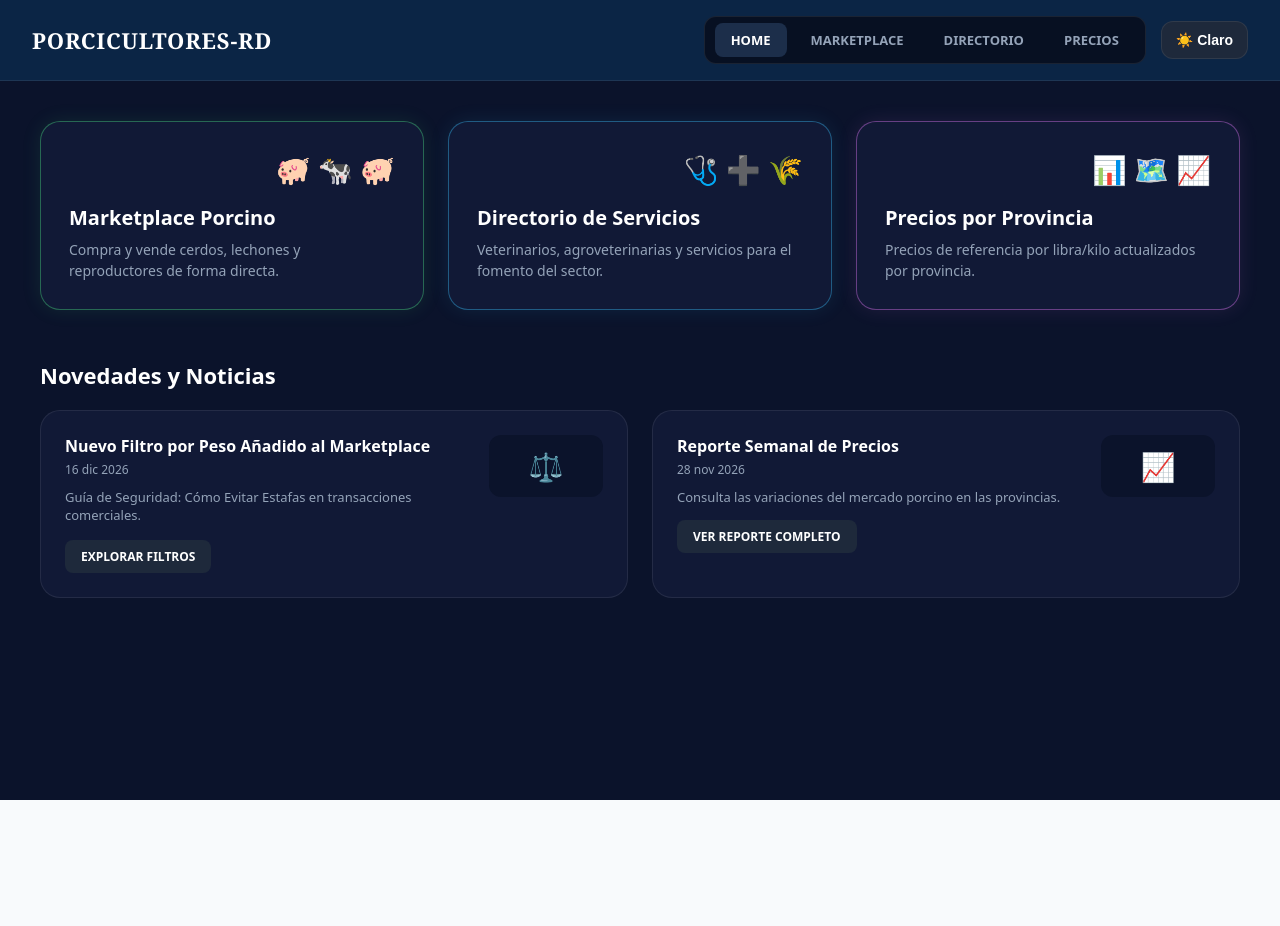
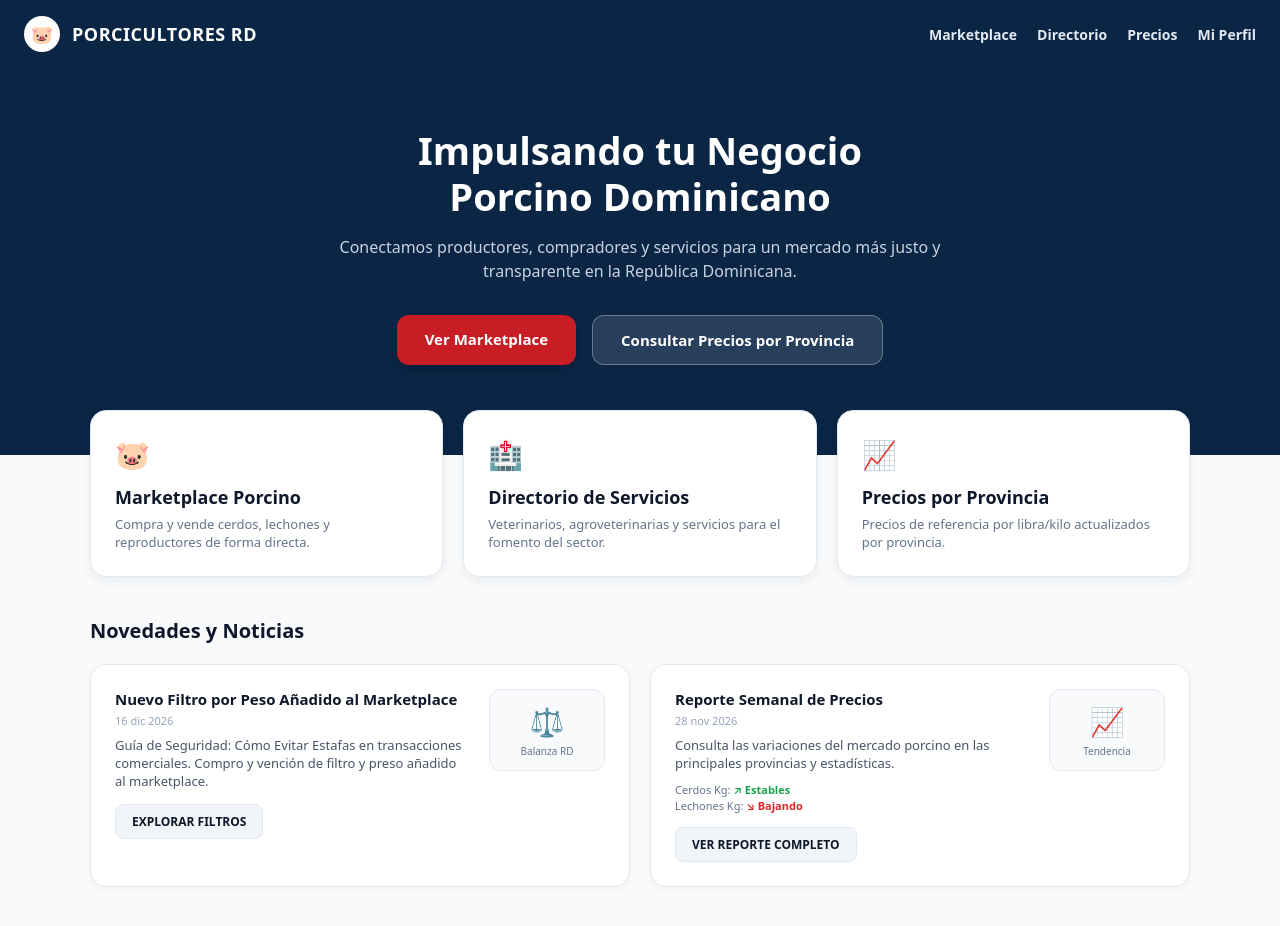
Before and after one commit to anonimusrofri-png/Porcicultores-rd, a Next.js app: page / in a window 1280 px wide. Shown: the top 926 px of the page. Before the commit the page ends 800 px from the top, so only its background shows below. Built offline with nearby package versions, Linux system fonts and the light colour scheme.

Commit message:
Fix: mantener banner principal superior y actualizar la parte inferior de noticias

```diff
--- a/app/page.tsx
+++ b/app/page.tsx
@@ -1,164 +1,142 @@
 'use client'
 
-import { useState, useEffect } from 'react'
 import Link from 'next/link'
 
 export default function Home() {
-  const [esOscuro, setEsOscuro] = useState(true) // Por defecto arranca en oscuro como en tu referencia
+  return (
+    <div style={{ width: '100%', minHeight: '100vh', backgroundColor: '#F8FAFC', fontFamily: "system-ui, -apple-system, BlinkMacSystemFont, 'Segoe UI', Roboto, sans-serif", margin: 0, padding: 0 }}>
 
-  // Sincronizar con la preferencia del usuario guardada previamente
-  useEffect(() => {
-    const temaGuardado = localStorage.getItem('tema_porcicultores')
-    if (temaGuardado) {
-      setEsOscuro(temaGuardado === 'oscuro')
-    }
-  }, [])
+      {/* Navbar Superior Original */}
+      <header style={{ backgroundColor: '#0B2545', color: '#FFFFFF', padding: '16px 24px', display: 'flex', justifyContent: 'space-between', alignItems: 'center', boxShadow: '0 2px 4px rgba(0,0,0,0.1)' }}>
+        <div style={{ display: 'flex', alignItems: 'center', gap: '12px' }}>
+          <div style={{ width: '36px', height: '36px', backgroundColor: '#FFFFFF', borderRadius: '50%', display: 'flex', alignItems: 'center', justifyContent: 'center', fontSize: '18px' }}>
+            🐷
+          </div>
+          <span style={{ fontWeight: '800', fontSize: '18px', letterSpacing: '0.5px' }}>
+            PORCICULTORES RD
+          </span>
+        </div>
 
-  const cambiarTema = () => {
-    const nuevoTema = !esOscuro
-    setEsOscuro(nuevoTema)
-    localStorage.setItem('tema_porcicultores', nuevoTema ? 'oscuro' : 'claro')
-  }
-
-  // Definición de colores dinámicos según el modo elegido
-  const t = {
-    bgPrincipal: esOscuro ? '#0B132B' : '#F8FAFC',
-    bgHeader: esOscuro ? '#0B2545' : '#FFFFFF',
-    textPrincipal: esOscuro ? '#FFFFFF' : '#0F172A',
-    textSecundario: esOscuro ? '#94A3B8' : '#64748B',
-    bgTarjeta: esOscuro ? '#111936' : '#FFFFFF',
-    bordeTarjeta: esOscuro ? 'rgba(255,255,255,0.08)' : '#E2E8F0',
-    navBg: esOscuro ? '#071022' : '#F1F5F9',
-    navTexto: esOscuro ? '#94A3B8' : '#475569',
-  }
-
-  return (
-    <div style={{ width: '100%', minHeight: '100vh', backgroundColor: t.bgPrincipal, fontFamily: "system-ui, -apple-system, sans-serif", margin: 0, padding: 0, color: t.textPrincipal, transition: 'background-color 0.3s ease' }}>
-
-      {/* Navbar Superior */}
-      <header style={{ backgroundColor: t.bgHeader, color: t.textPrincipal, padding: '16px 32px', display: 'flex', justifyContent: 'space-between', alignItems: 'center', borderBottom: `1px solid ${t.bordeTarjeta}` }}>
-        <Link href="/" style={{ textDecoration: 'none' }}>
-          <span style={{
-            fontWeight: '700',
-            fontSize: '22px',
-            color: t.textPrincipal,
-            letterSpacing: '0.8px',
-            fontFamily: "Georgia, 'Times New Roman', Times, serif",
-            textTransform: 'uppercase'
-          }}>
-            PORCICULTORES-RD
-          </span>
-        </Link>
-
-        {/* Menú y Botón de Modo Oscuro / Claro */}
-        <div style={{ display: 'flex', alignItems: 'center', gap: '15px' }}>
-          <nav style={{ display: 'flex', gap: '8px', alignItems: 'center', backgroundColor: t.navBg, padding: '6px 10px', borderRadius: '12px', border: `1px solid ${t.bordeTarjeta}` }}>
-            <Link href="/" style={{ backgroundColor: esOscuro ? '#1C2E4A' : '#FFFFFF', color: t.textPrincipal, padding: '8px 16px', borderRadius: '8px', textDecoration: 'none', fontSize: '13px', fontWeight: '700' }}>
-              HOME
-            </Link>
-            <Link href="/marketplace" style={{ color: t.navTexto, padding: '8px 16px', textDecoration: 'none', fontSize: '13px', fontWeight: '600' }}>
-              MARKETPLACE
-            </Link>
-            <Link href="/directorio" style={{ color: t.navTexto, padding: '8px 16px', textDecoration: 'none', fontSize: '13px', fontWeight: '600' }}>
-              DIRECTORIO
-            </Link>
-            <Link href="/precios" style={{ color: t.navTexto, padding: '8px 16px', textDecoration: 'none', fontSize: '13px', fontWeight: '600' }}>
-              PRECIOS
-            </Link>
+        <nav style={{ display: 'flex', gap: '20px', alignItems: 'center', fontSize: '14px', fontWeight: '600' }}>
+          <Link href="/marketplace" style={{ color: '#E2E8F0', textDecoration: 'none' }}>Marketplace</Link>
+          <Link href="/directorio" style={{ color: '#E2E8F0', textDecoration: 'none' }}>Directorio</Link>
+          <Link href="/precios" style={{ color: '#E2E8F0', textDecoration: 'none' }}>Precios</Link>
+          <Link href="/perfil" style={{ color: '#E2E8F0', textDecoration: 'none' }}>Mi Perfil</Link>
         </nav>
-
-          {/* Botón Alternar Tema */}
-          <button
-            onClick={cambiarTema}
-            style={{
-              backgroundColor: esOscuro ? '#1E293B' : '#E2E8F0',
-              color: t.textPrincipal,
-              border: `1px solid ${t.bordeTarjeta}`,
-              padding: '10px 14px',
-              borderRadius: '12px',
-              cursor: 'pointer',
-              fontSize: '14px',
-              fontWeight: '600',
-              display: 'flex',
-              alignItems: 'center',
-              gap: '6px'
-            }}
-          >
-            {esOscuro ? '☀️ Claro' : '🌙 Oscuro'}
-          </button>
-        </div>
       </header>
 
-      {/* Contenedor Principal */}
-      <div style={{ maxWidth: '1200px', margin: '0 auto', padding: '40px 20px' }}>
+      {/* Hero Banner Principal (El que querías conservar arriba) */}
+      <section style={{ backgroundColor: '#0B2545', color: '#FFFFFF', padding: '60px 20px 90px 20px', textAlign: 'center' }}>
+        <div style={{ maxWidth: '900px', margin: '0 auto' }}>
+          <h1 style={{ fontSize: '38px', fontWeight: '900', lineHeight: '1.2', margin: '0 0 16px 0' }}>
+            Impulsando tu Negocio<br />Porcino Dominicano
+          </h1>
+          <p style={{ fontSize: '16px', color: '#DCE6F1', maxWidth: '650px', margin: '0 auto 32px auto', lineHeight: '1.5', opacity: 0.9 }}>
+            Conectamos productores, compradores y servicios para un mercado más justo y transparente en la República Dominicana.
+          </p>
 
-        {/* 3 Tarjetas Superiores */}
-        <div style={{ display: 'grid', gridTemplateColumns: 'repeat(auto-fit, minmax(340px, 1fr))', gap: '24px', marginBottom: '50px' }}>
+          <div style={{ display: 'flex', gap: '16px', justifyContent: 'center', flexWrap: 'wrap' }}>
+            <Link
+              href="/marketplace"
+              style={{ backgroundColor: '#C81D25', color: '#FFFFFF', fontWeight: '700', padding: '14px 28px', borderRadius: '12px', textDecoration: 'none', fontSize: '15px', boxShadow: '0 4px 6px rgba(0,0,0,0.15)' }}
+            >
+              Ver Marketplace
+            </Link>
+            <Link
+              href="/precios"
+              style={{ backgroundColor: 'rgba(255, 255, 255, 0.12)', color: '#FFFFFF', fontWeight: '600', padding: '14px 28px', borderRadius: '12px', textDecoration: 'none', fontSize: '15px', border: '1px solid rgba(255,255,255,0.3)' }}
+            >
+              Consultar Precios por Provincia
+            </Link>
+          </div>
+        </div>
+      </section>
+
+      {/* 3 Tarjetas Superiores Flotantes (Estilo original de arriba) */}
+      <section style={{ maxWidth: '1100px', margin: '-45px auto 40px auto', padding: '0 20px' }}>
+        <div style={{ display: 'grid', gridTemplateColumns: 'repeat(auto-fit, minmax(300px, 1fr))', gap: '20px' }}>
 
           <Link href="/marketplace" style={{ textDecoration: 'none', color: 'inherit' }}>
-            <div style={{ backgroundColor: t.bgTarjeta, borderRadius: '20px', padding: '28px', border: '1px solid rgba(74, 222, 128, 0.4)', boxShadow: '0 0 20px rgba(74, 222, 128, 0.1)', height: '100%', boxSizing: 'border-box' }}>
-              <div style={{ display: 'flex', justifyContent: 'flex-end', marginBottom: '16px', fontSize: '28px' }}>🐖 🐄 🐖</div>
-              <h3 style={{ fontSize: '20px', fontWeight: '800', margin: '0 0 8px 0', color: t.textPrincipal }}>Marketplace Porcino</h3>
-              <p style={{ fontSize: '14px', color: t.textSecundario, margin: 0, lineHeight: '1.5' }}>Compra y vende cerdos, lechones y reproductores de forma directa.</p>
+            <div style={{ backgroundColor: '#FFFFFF', padding: '24px', borderRadius: '16px', border: '1px solid #E2E8F0', boxShadow: '0 4px 12px rgba(0,0,0,0.06)', height: '100%', boxSizing: 'border-box' }}>
+              <div style={{ fontSize: '28px', marginBottom: '12px' }}>🐷</div>
+              <h3 style={{ fontSize: '18px', fontWeight: '800', margin: '0 0 6px 0', color: '#0F172A' }}>Marketplace Porcino</h3>
+              <p style={{ fontSize: '13px', color: '#64748B', margin: 0, lineHeight: '1.4' }}>
+                Compra y vende cerdos, lechones y reproductores de forma directa.
+              </p>
             </div>
           </Link>
 
           <Link href="/directorio" style={{ textDecoration: 'none', color: 'inherit' }}>
-            <div style={{ backgroundColor: t.bgTarjeta, borderRadius: '20px', padding: '28px', border: '1px solid rgba(56, 189, 248, 0.4)', boxShadow: '0 0 20px rgba(56, 189, 248, 0.1)', height: '100%', boxSizing: 'border-box' }}>
-              <div style={{ display: 'flex', justifyContent: 'flex-end', marginBottom: '16px', fontSize: '28px' }}>🩺 ➕ 🌾</div>
-              <h3 style={{ fontSize: '20px', fontWeight: '800', margin: '0 0 8px 0', color: t.textPrincipal }}>Directorio de Servicios</h3>
-              <p style={{ fontSize: '14px', color: t.textSecundario, margin: 0, lineHeight: '1.5' }}>Veterinarios, agroveterinarias y servicios para el fomento del sector.</p>
+            <div style={{ backgroundColor: '#FFFFFF', padding: '24px', borderRadius: '16px', border: '1px solid #E2E8F0', boxShadow: '0 4px 12px rgba(0,0,0,0.06)', height: '100%', boxSizing: 'border-box' }}>
+              <div style={{ fontSize: '28px', marginBottom: '12px' }}>🏥</div>
+              <h3 style={{ fontSize: '18px', fontWeight: '800', margin: '0 0 6px 0', color: '#0F172A' }}>Directorio de Servicios</h3>
+              <p style={{ fontSize: '13px', color: '#64748B', margin: 0, lineHeight: '1.4' }}>
+                Veterinarios, agroveterinarias y servicios para el fomento del sector.
+              </p>
             </div>
           </Link>
 
           <Link href="/precios" style={{ textDecoration: 'none', color: 'inherit' }}>
-            <div style={{ backgroundColor: t.bgTarjeta, borderRadius: '20px', padding: '28px', border: '1px solid rgba(232, 121, 249, 0.4)', boxShadow: '0 0 20px rgba(232, 121, 249, 0.1)', height: '100%', boxSizing: 'border-box' }}>
-              <div style={{ display: 'flex', justifyContent: 'flex-end', marginBottom: '16px', fontSize: '28px' }}>📊 🗺️ 📈</div>
-              <h3 style={{ fontSize: '20px', fontWeight: '800', margin: '0 0 8px 0', color: t.textPrincipal }}>Precios por Provincia</h3>
-              <p style={{ fontSize: '14px', color: t.textSecundario, margin: 0, lineHeight: '1.5' }}>Precios de referencia por libra/kilo actualizados por provincia.</p>
+            <div style={{ backgroundColor: '#FFFFFF', padding: '24px', borderRadius: '16px', border: '1px solid #E2E8F0', boxShadow: '0 4px 12px rgba(0,0,0,0.06)', height: '100%', boxSizing: 'border-box' }}>
+              <div style={{ fontSize: '28px', marginBottom: '12px' }}>📈</div>
+              <h3 style={{ fontSize: '18px', fontWeight: '800', margin: '0 0 6px 0', color: '#0F172A' }}>Precios por Provincia</h3>
+              <p style={{ fontSize: '13px', color: '#64748B', margin: 0, lineHeight: '1.4' }}>
+                Precios de referencia por libra/kilo actualizados por provincia.
+              </p>
             </div>
           </Link>
 
         </div>
+      </section>
 
-        {/* Sección de Noticias */}
-        <div style={{ marginTop: '30px' }}>
-          <h2 style={{ fontSize: '22px', fontWeight: '800', color: t.textPrincipal, marginBottom: '20px' }}>Novedades y Noticias</h2>
+      {/* Sección Inferior Actualizada (Noticias con el nuevo diseño que te gustó) */}
+      <section style={{ maxWidth: '1100px', margin: '0 auto', padding: '0 20px 60px 20px' }}>
+        <h2 style={{ fontSize: '20px', fontWeight: '800', color: '#0F172A', marginBottom: '20px' }}>Novedades y Noticias</h2>
 
-          <div style={{ display: 'grid', gridTemplateColumns: 'repeat(auto-fit, minmax(480px, 1fr))', gap: '24px' }}>
+        <div style={{ display: 'grid', gridTemplateColumns: 'repeat(auto-fit, minmax(480px, 1fr))', gap: '20px' }}>
 
-            <div style={{ backgroundColor: t.bgTarjeta, borderRadius: '20px', padding: '24px', border: `1px solid ${t.bordeTarjeta}`, display: 'flex', justifyContent: 'space-between', alignItems: 'flex-start', gap: '20px' }}>
+          {/* Noticia 1 */}
+          <div style={{ backgroundColor: '#FFFFFF', borderRadius: '16px', padding: '24px', border: '1px solid #E2E8F0', boxShadow: '0 2px 8px rgba(0,0,0,0.04)', display: 'flex', justifyContent: 'space-between', alignItems: 'flex-start', gap: '20px' }}>
             <div style={{ flex: 1 }}>
-                <h4 style={{ fontSize: '16px', fontWeight: '700', color: t.textPrincipal, margin: '0 0 4px 0' }}>Nuevo Filtro por Peso Añadido al Marketplace</h4>
-                <span style={{ fontSize: '12px', color: t.textSecundario, display: 'block', marginBottom: '10px' }}>16 dic 2026</span>
-                <p style={{ fontSize: '13px', color: t.textSecundario, margin: '0 0 16px 0', lineHeight: '1.4' }}>Guía de Seguridad: Cómo Evitar Estafas en transacciones comerciales.</p>
-                <Link href="/marketplace" style={{ backgroundColor: esOscuro ? '#1E293B' : '#E2E8F0', color: t.textPrincipal, padding: '8px 16px', borderRadius: '8px', fontSize: '12px', fontWeight: '700', textDecoration: 'none', display: 'inline-block' }}>
+              <h4 style={{ fontSize: '15px', fontWeight: '700', color: '#0F172A', margin: '0 0 4px 0' }}>Nuevo Filtro por Peso Añadido al Marketplace</h4>
+              <span style={{ fontSize: '11px', color: '#94A3B8', display: 'block', marginBottom: '8px' }}>16 dic 2026</span>
+              <p style={{ fontSize: '13px', color: '#475569', margin: '0 0 14px 0', lineHeight: '1.4' }}>
+                Guía de Seguridad: Cómo Evitar Estafas en transacciones comerciales. Compro y vención de filtro y preso añadido al marketplace.
+              </p>
+              <Link href="/marketplace" style={{ backgroundColor: '#F1F5F9', color: '#0F172A', padding: '8px 16px', borderRadius: '8px', fontSize: '12px', fontWeight: '700', textDecoration: 'none', display: 'inline-block', border: '1px solid #E2E8F0' }}>
                 EXPLORAR FILTROS
               </Link>
             </div>
-              <div style={{ backgroundColor: esOscuro ? '#0B132B' : '#F1F5F9', padding: '12px', borderRadius: '12px', textAlign: 'center', minWidth: '90px' }}>
+            <div style={{ backgroundColor: '#F8FAFC', padding: '12px', borderRadius: '12px', border: '1px solid #E2E8F0', textAlign: 'center', minWidth: '90px' }}>
               <div style={{ fontSize: '28px' }}>⚖️</div>
+              <span style={{ fontSize: '10px', color: '#64748B', display: 'block', marginTop: '4px' }}>Balanza RD</span>
             </div>
           </div>
 
-            <div style={{ backgroundColor: t.bgTarjeta, borderRadius: '20px', padding: '24px', border: `1px solid ${t.bordeTarjeta}`, display: 'flex', justifyContent: 'space-between', alignItems: 'flex-start', gap: '20px' }}>
+          {/* Noticia 2 */}
+          <div style={{ backgroundColor: '#FFFFFF', borderRadius: '16px', padding: '24px', border: '1px solid #E2E8F0', boxShadow: '0 2px 8px rgba(0,0,0,0.04)', display: 'flex', justifyContent: 'space-between', alignItems: 'flex-start', gap: '20px' }}>
             <div style={{ flex: 1 }}>
-                <h4 style={{ fontSize: '16px', fontWeight: '700', color: t.textPrincipal, margin: '0 0 4px 0' }}>Reporte Semanal de Precios</h4>
-                <span style={{ fontSize: '12px', color: t.textSecundario, display: 'block', marginBottom: '10px' }}>28 nov 2026</span>
-                <p style={{ fontSize: '13px', color: t.textSecundario, margin: '0 0 14px 0', lineHeight: '1.4' }}>Consulta las variaciones del mercado porcino en las provincias.</p>
-                <Link href="/precios" style={{ backgroundColor: esOscuro ? '#1E293B' : '#E2E8F0', color: t.textPrincipal, padding: '8px 16px', borderRadius: '8px', fontSize: '12px', fontWeight: '700', textDecoration: 'none', display: 'inline-block' }}>
+              <h4 style={{ fontSize: '15px', fontWeight: '700', color: '#0F172A', margin: '0 0 4px 0' }}>Reporte Semanal de Precios</h4>
+              <span style={{ fontSize: '11px', color: '#94A3B8', display: 'block', marginBottom: '8px' }}>28 nov 2026</span>
+              <p style={{ fontSize: '13px', color: '#475569', margin: '0 0 10px 0', lineHeight: '1.4' }}>
+                Consulta las variaciones del mercado porcino en las principales provincias y estadísticas.
+              </p>
+              <div style={{ fontSize: '11px', color: '#64748B', marginBottom: '12px', lineHeight: '1.5' }}>
+                <div>Cerdos Kg: <span style={{ color: '#16A34A', fontWeight: '600' }}>↗ Estables</span></div>
+                <div>Lechones Kg: <span style={{ color: '#DC2626', fontWeight: '600' }}>↘ Bajando</span></div>
+              </div>
+              <Link href="/precios" style={{ backgroundColor: '#F1F5F9', color: '#0F172A', padding: '8px 16px', borderRadius: '8px', fontSize: '12px', fontWeight: '700', textDecoration: 'none', display: 'inline-block', border: '1px solid #E2E8F0' }}>
                 VER REPORTE COMPLETO
               </Link>
             </div>
-              <div style={{ backgroundColor: esOscuro ? '#0B132B' : '#F1F5F9', padding: '12px', borderRadius: '12px', textAlign: 'center', minWidth: '90px' }}>
+            <div style={{ backgroundColor: '#F8FAFC', padding: '12px', borderRadius: '12px', border: '1px solid #E2E8F0', textAlign: 'center', minWidth: '90px' }}>
               <div style={{ fontSize: '28px' }}>📈</div>
+              <span style={{ fontSize: '10px', color: '#64748B', display: 'block', marginTop: '4px' }}>Tendencia</span>
             </div>
           </div>
 
         </div>
-        </div>
-
-      </div>
+      </section>
 
     </div>
   )
```
Lines whose indentation alone changed are shown as unchanged.
